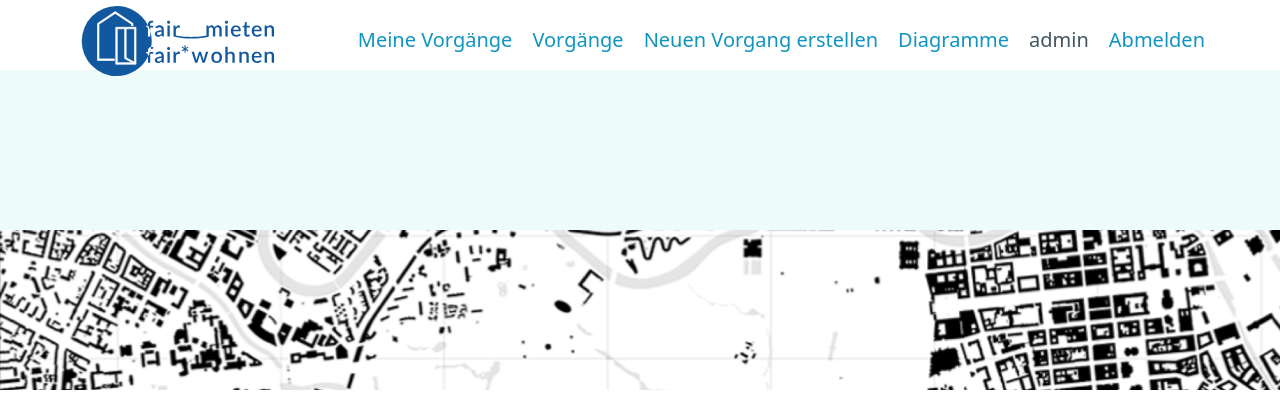
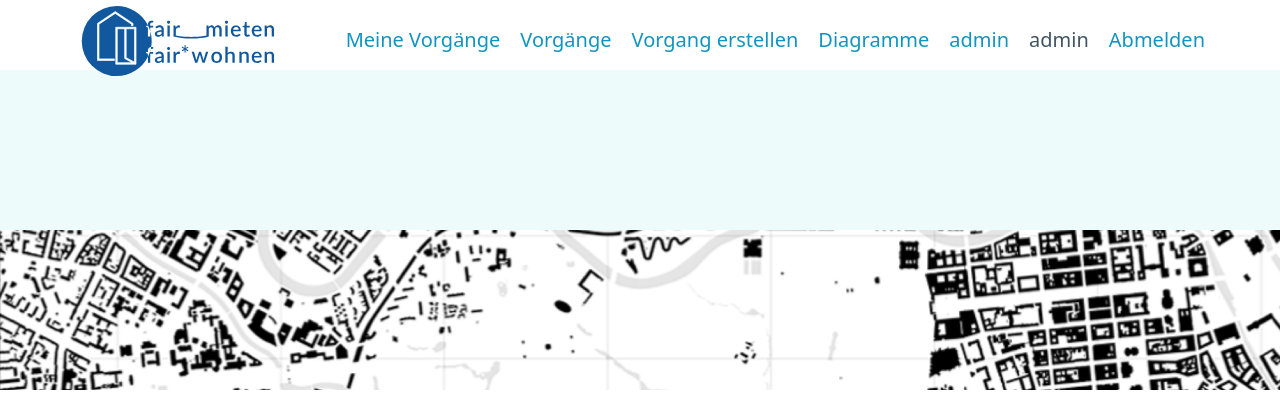
Before and after one commit to nafetsk/fairmieten, a Django app: page / in a window 1280 px wide. Shown: the top 420 px of the page. Run offline with Django 5.2, Linux system fonts and the light colour scheme; a user stored in the database is signed in.

Commit message:
admin link

```diff
--- a/fairmieten/templates/header.html
+++ b/fairmieten/templates/header.html
@@ -22,7 +22,7 @@
 		hx-target="#htmx-content"
 		hx-swap="innerHTML"
 		hx-push-url="true">
-	   Neuen Vorgang erstellen
+	   Vorgang erstellen
 	 </a>
 	</li>
 	<li>
@@ -35,6 +35,9 @@
 		</a>
 	</li>
     {% if user.is_authenticated %}
+	  <li>
+		<a href="/admin">admin</a>
+	  </li>
       <li>
         <span>{{ user.username }}</span>
       </li>
```
